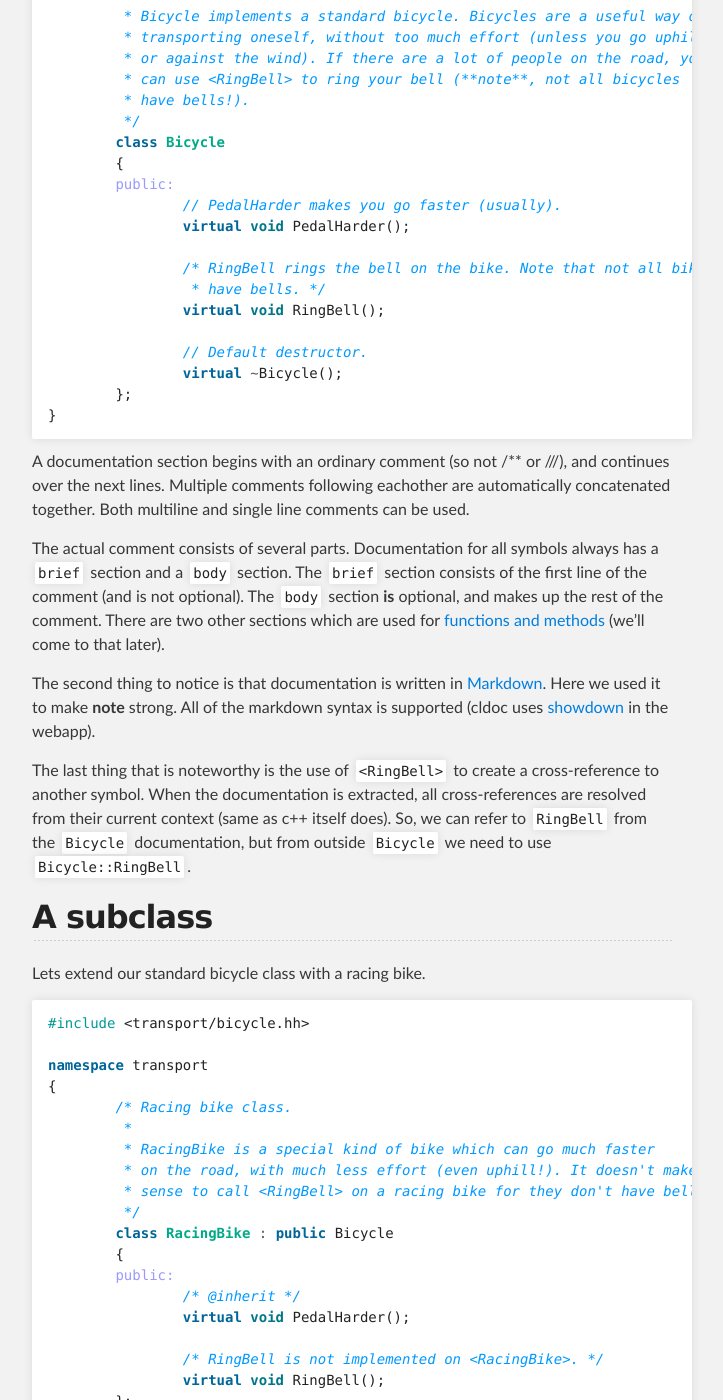
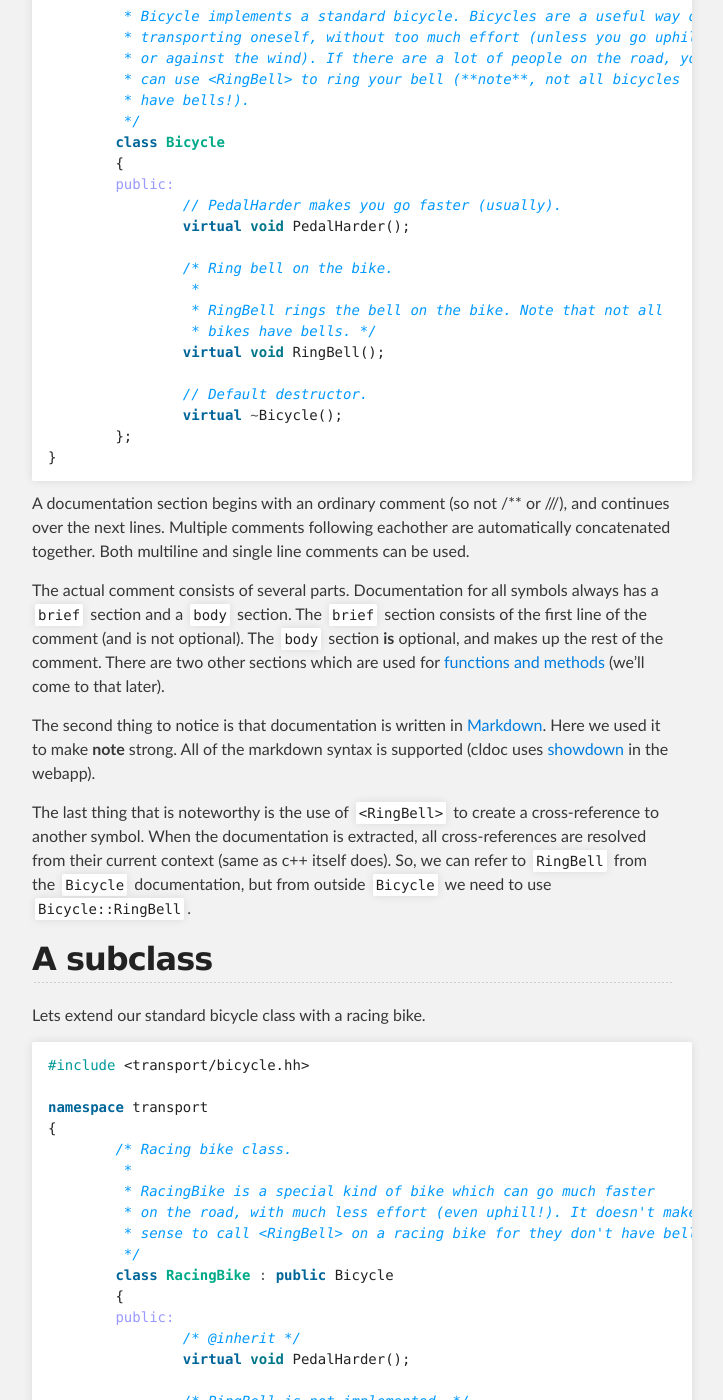
Before and after one commit to jessevdk/cldoc, a Jekyll site: the page built from documenting.md, in a window 1280 px wide and 1400 px high, scrolled down 736 px. Shown: the whole window, without its empty margins (288-1011 px from the left). Built offline with Jekyll 4.4.1, drawn with Linux system fonts in a browser that asks for light colours.

Commit message:
Sync code with example

```diff
--- a/documenting.md
+++ b/documenting.md
@@ -31,8 +31,10 @@ namespace transport
 		// PedalHarder makes you go faster (usually).
 		virtual void PedalHarder();
 
-		/* RingBell rings the bell on the bike. Note that not all bikes
-		 * have bells. */
+		/* Ring bell on the bike.
+		 *
+		 * RingBell rings the bell on the bike. Note that not all
+		 * bikes have bells. */
 		virtual void RingBell();
 
 		// Default destructor.
```
Also changed, not shown: other parts of documenting.md (+1 -1 lines).
